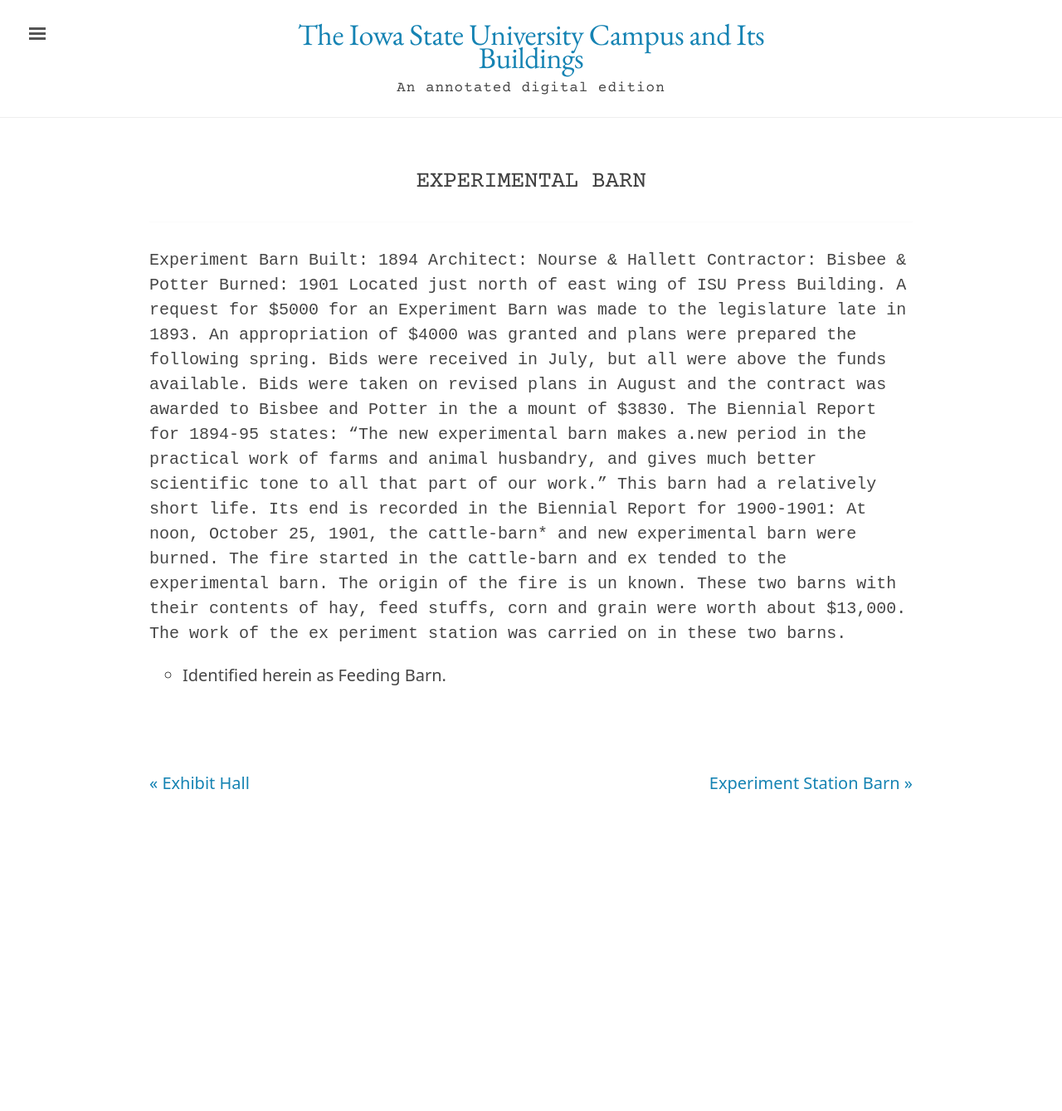
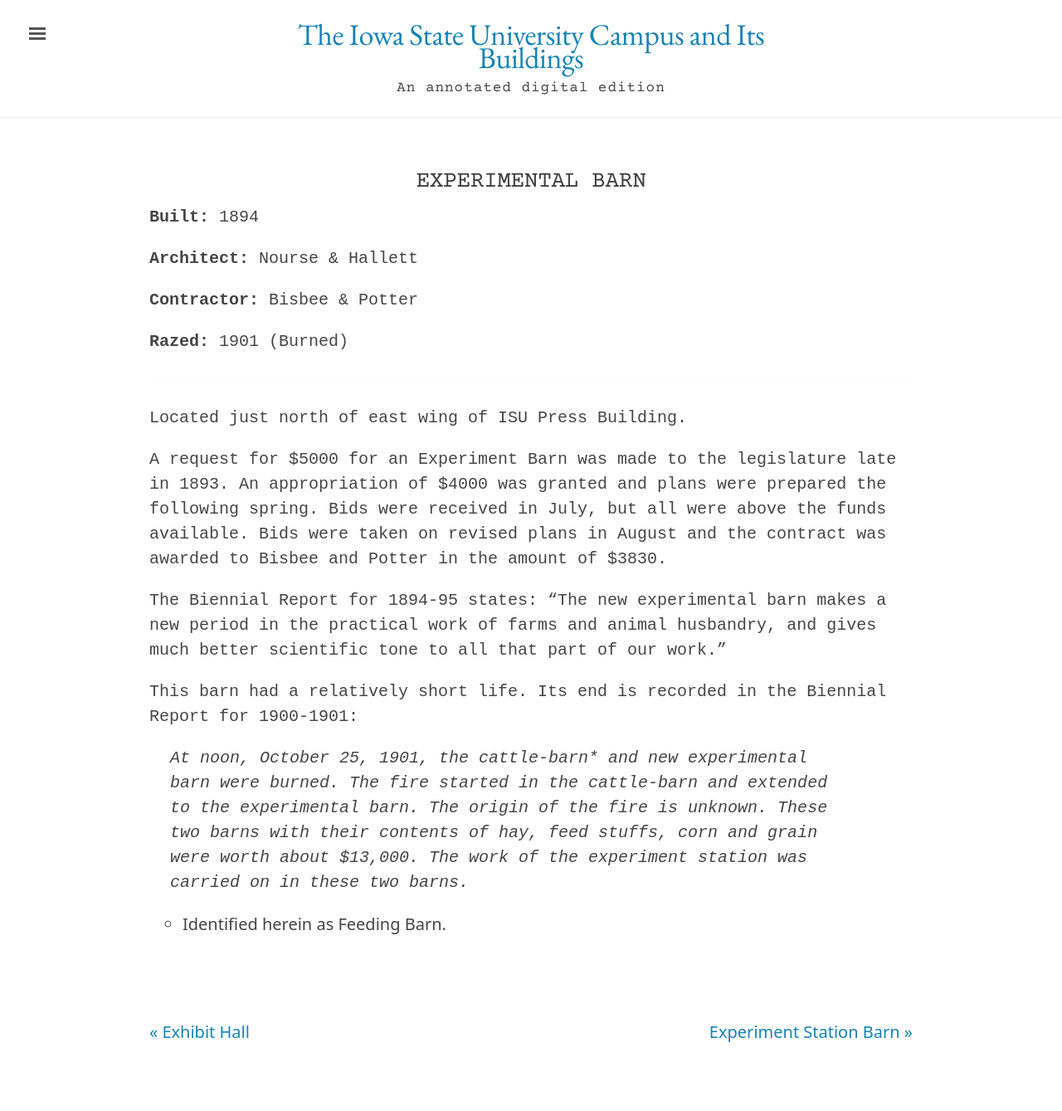
Before and after one commit to emanderson811/day-edition, a Jekyll site: the page built from _texts/buildings/066day-experimental-barn.md, in a window 1280 px wide. Shown: the whole page at 83% size. Built offline with Jekyll 4.4.1, drawn with Linux system fonts in a browser that asks for light colours; before the commit the page ends 1039 px from its top, so only the background shows below that.

Commit message:
Update 066day-experimental-barn.md

```diff
--- a/_texts/buildings/066day-experimental-barn.md
+++ b/_texts/buildings/066day-experimental-barn.md
@@ -14,11 +14,14 @@
 ---
 ---
 
-Experiment Barn
-Built: 1894 Architect: Nourse & Hallett Contractor: Bisbee & Potter Burned: 1901
 Located just north of east wing of ISU Press Building.
-A request for $5000 for an Experiment Barn was made to the legislature late in 1893. An appropriation of $4000 was granted and plans were prepared the following spring. Bids were received in July, but all were above the funds available. Bids were taken on revised plans in August and the contract was awarded to Bisbee and Potter in the a mount of $3830.
-The Biennial Report for 1894-95 states: "The new experimental barn makes a.new period in the practical work of farms and animal husbandry, and gives much better scientific tone to all that part of our work."
+
+A request for $5000 for an Experiment Barn was made to the legislature late in 1893. An appropriation of $4000 was granted and plans were prepared the following spring. Bids were received in July, but all were above the funds available. Bids were taken on revised plans in August and the contract was awarded to Bisbee and Potter in the amount of $3830.
+
+The Biennial Report for 1894-95 states: "The new experimental barn makes a new period in the practical work of farms and animal husbandry, and gives much better scientific tone to all that part of our work."
+
 This barn had a relatively short life. Its end is recorded in the Biennial Report for 1900-1901:
-At noon, October 25, 1901, the cattle-barn* and new experimental barn were burned. The fire started in the cattle-barn and ex tended to the experimental barn. The origin of the fire is un known. These two barns with their contents of hay, feed stuffs, corn and grain were worth about $13,000. The work of the ex periment station was carried on in these two barns.
+
+>At noon, October 25, 1901, the cattle-barn* and new experimental barn were burned. The fire started in the cattle-barn and extended to the experimental barn. The origin of the fire is unknown. These two barns with their contents of hay, feed stuffs, corn and grain were worth about $13,000. The work of the experiment station was carried on in these two barns.
+
 * Identified herein as Feeding Barn.
```
Also changed, not shown: other parts of _texts/buildings/066day-experimental-barn.md (+4 -4 lines).
